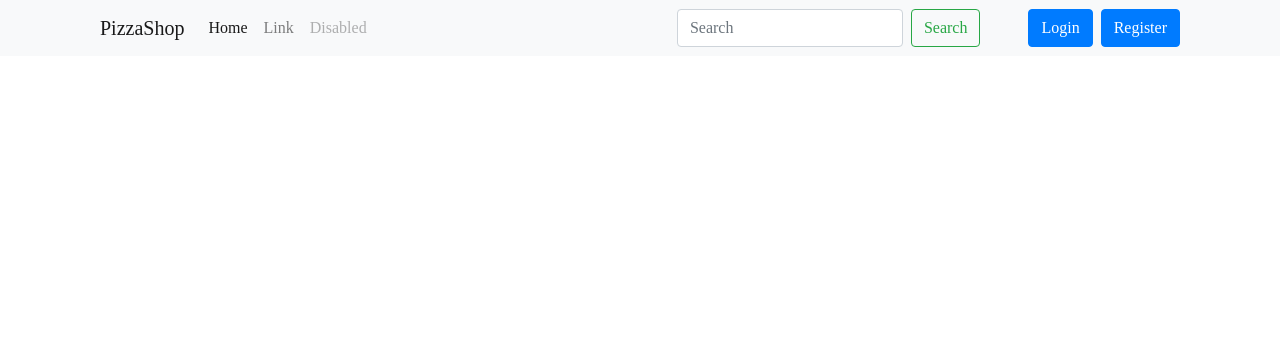
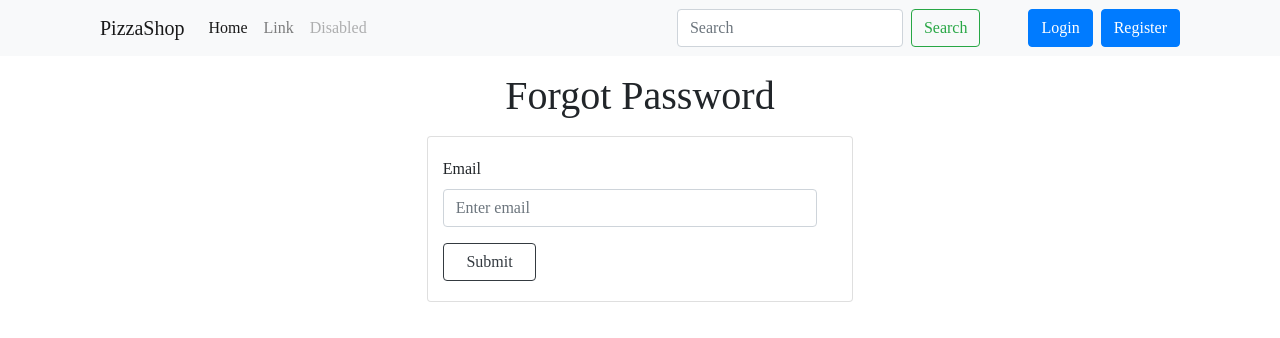
Before and after one commit to youzrah/pizza-shop, a React (Create React App) app in the folder frontend/: page /forgot/password in a window 1280 px wide. Shown: the top 338 px of the page. Built offline with nearby package versions, Linux system fonts and the light colour scheme; a web font is replaced by a local one.

Commit message:
password forgot

```diff
--- a/frontend/src/App.js
+++ b/frontend/src/App.js
@@ -10,6 +10,8 @@ import Header from './Components/Layout/Header'
 import Footer from './Components/Layout/Footer'
 import Login from './Components/User/Login';
 import Register from './Components/User/Register';
+import PasswordForgot from './Components/User/PasswordForgot';
+import PasswordReset from './Components/User/PasswordReset';
 
 function App() {
   return (
@@ -22,6 +24,8 @@ function App() {
           <Route path="/" element={<Home />} />
           <Route path="/login" element={<Login />} />
           <Route path="/register" element={<Register />} />
+          <Route path='/forgot/password' element={<PasswordForgot />} />
+          <Route path='/reset/password/:token' element={<PasswordReset />} />
 
           {/* Admin Access */}
           <Route path="/dashboard" element={<Dashboard />} />
--- a/frontend/src/Components/User/Login.js
+++ b/frontend/src/Components/User/Login.js
@@ -52,7 +52,7 @@ const Login = () => {
                                 <input type="text" className="form-control" id="price" placeholder="Enter password" name='password' onChange={(e) => setPassword(e.target.value)} />
                             </div>
                             <div style={{ textAlign: 'right', marginBottom: '10px' }}>
-                                <Link>Forgot password?</Link>
+                                <Link to='/forgot/password' >Forgot password?</Link>
                             </div>
                             <div className="card-footer" style={{ display: "flex", justifyContent: "space-between" }}>
                                 <button type='submit' className="btn btn-outline-dark">Submit</button>
--- /dev/null
+++ b/frontend/src/Components/User/PasswordForgot.js
@@ -0,0 +1,66 @@
+import React, { useState } from 'react'
+import { success, error } from '../Layout/Toast'
+import axios from 'axios'
+import { useNavigate } from 'react-router'
+
+const PasswordForgot = () => {
+
+    const [loadingButton, setLoadingButton] = useState(false)
+
+    const navigate = useNavigate()
+
+    const forgotPassword = async (formData) => {
+        const config = {
+            headers: {
+                'Content-Type': 'application/json'
+            }
+        }
+
+        try {
+            const { data } = await axios.post(`${process.env.REACT_APP_API}/api/v1/password/forgot`, formData, config)
+            success("Check your email")
+            setLoadingButton(false)
+            navigate('/')
+        } catch (error) {
+            setLoadingButton(false)
+            success("Error Occured")
+        }
+    }
+
+    const submitHandler = (e) => {
+
+        setLoadingButton(true)
+        e.preventDefault();
+        const formData = new FormData();
+        formData.set('email', e.target.email.value);
+        forgotPassword(formData)
+
+    }
+
+    return (
+        <div className="container-fluid">
+            <div className="row justify-content-center mt-3">
+                <h1>Forgot Password</h1>
+            </div>
+            <div className="row justify-content-center ">
+                <div className="card col-lg-4 col-md-6 col-sm-7 m-2" >
+                    <div className="card-body">
+                        <form style={{ height: 'fit-content' }} onSubmit={submitHandler}>
+                            <div className="form-group">
+                                <label htmlFor="email">Email</label>
+                                <input type="text" className="form-control" id="name" placeholder="Enter email" name='email' />
+                            </div>
+                            <button className="btn btn-outline-dark w-25" type="submit" disabled={loadingButton}>
+                                {loadingButton ?
+                                    <span className="spinner-border spinner-border-sm" role="status" aria-hidden="true"></span> : <span>Submit</span>
+                                }
+                            </button>
+                        </form>
+                    </div>
+                </div>
+            </div>
+        </div >
+    )
+}
+
+export default PasswordForgot
```
